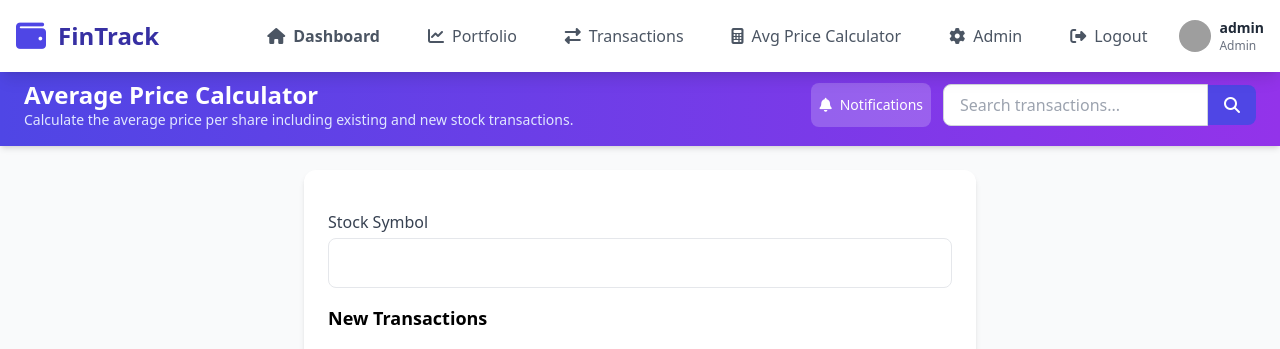
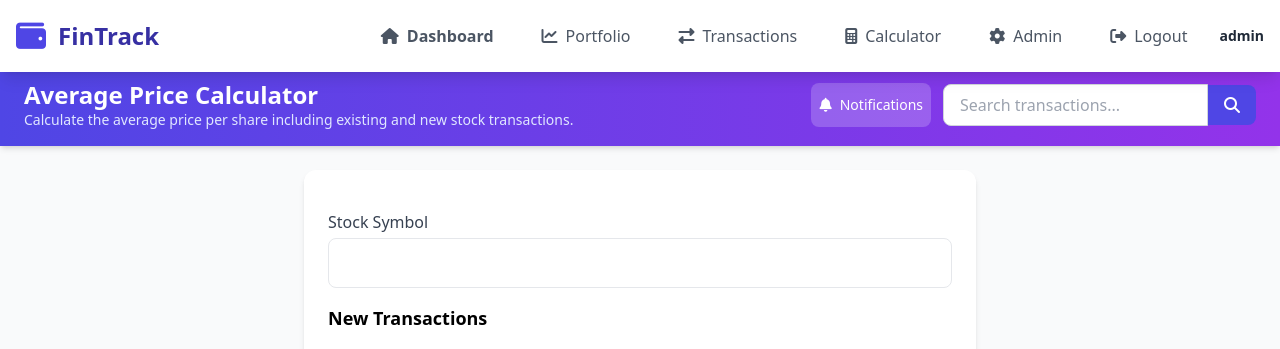
Before and after one commit to ashishkekan/FinTrack, a Django app: page /calculator/ in a window 1280 px wide. Shown: the top 349 px of the page. Run offline with Django 4.2, Linux system fonts and the light colour scheme; a user stored in the database is signed in; some libraries are stand-ins or nearby versions; grey boxes are pictures that could not be loaded.

Commit message:
Fixed issues

```diff
--- a/stocks/middleware.py
+++ b/stocks/middleware.py
@@ -21,7 +21,7 @@ class SidebarMiddleware:
                 "icon": "fa-exchange-alt",
             },
             {
-                "name": "Avg Price Calculator",
+                "name": "Calculator",
                 "url_name": "avg_price_calculator",
                 "icon": "fa-calculator",
             },
@@ -57,7 +57,7 @@ class SidebarMiddleware:
         request.sidebar_nav_links = nav_links
         request.sidebar_user = (
             {
-                "username": request.user.username,
+                "name": request.user.get_full_name() or request.user.username,  # Use get_full_name() or fallback to username
                 "is_staff": request.user.is_staff,
             }
             if request.user.is_authenticated
--- a/stocks/templates/base.html
+++ b/stocks/templates/base.html
@@ -34,10 +34,8 @@
                 {% endfor %}
                 {% if request.sidebar_user %}
                 <div class="flex items-center">
-                    <img src="https://randomuser.me/api/portraits/women/44.jpg" class="w-8 h-8 rounded-full mr-2" alt="User">
                     <div class="text-sm">
-                        <p class="font-semibold text-gray-800">{{ request.sidebar_user.username }}</p>
-                        <p class="text-xs text-gray-500">{{ request.sidebar_user.is_staff|yesno:"Admin,User" }}</p>
+                        <p class="font-semibold text-gray-800">{{ request.sidebar_user.name }}</p>
                     </div>
                 </div>
                 {% endif %}
@@ -56,10 +54,8 @@
                 {% endfor %}
                 {% if request.sidebar_user %}
                 <li class="flex items-center p-3">
-                    <img src="https://randomuser.me/api/portraits/women/44.jpg" class="w-10 h-10 rounded-full mr-3" alt="User">
                     <div>
-                        <p class="font-semibold text-gray-800">{{ request.sidebar_user.username }}</p>
-                        <p class="text-xs text-gray-500">{{ request.sidebar_user.is_staff|yesno:"Admin,User" }}</p>
+                        <p class="font-semibold text-gray-800">{{ request.sidebar_user.name }}</p>
                     </div>
                 </li>
                 {% endif %}
```
